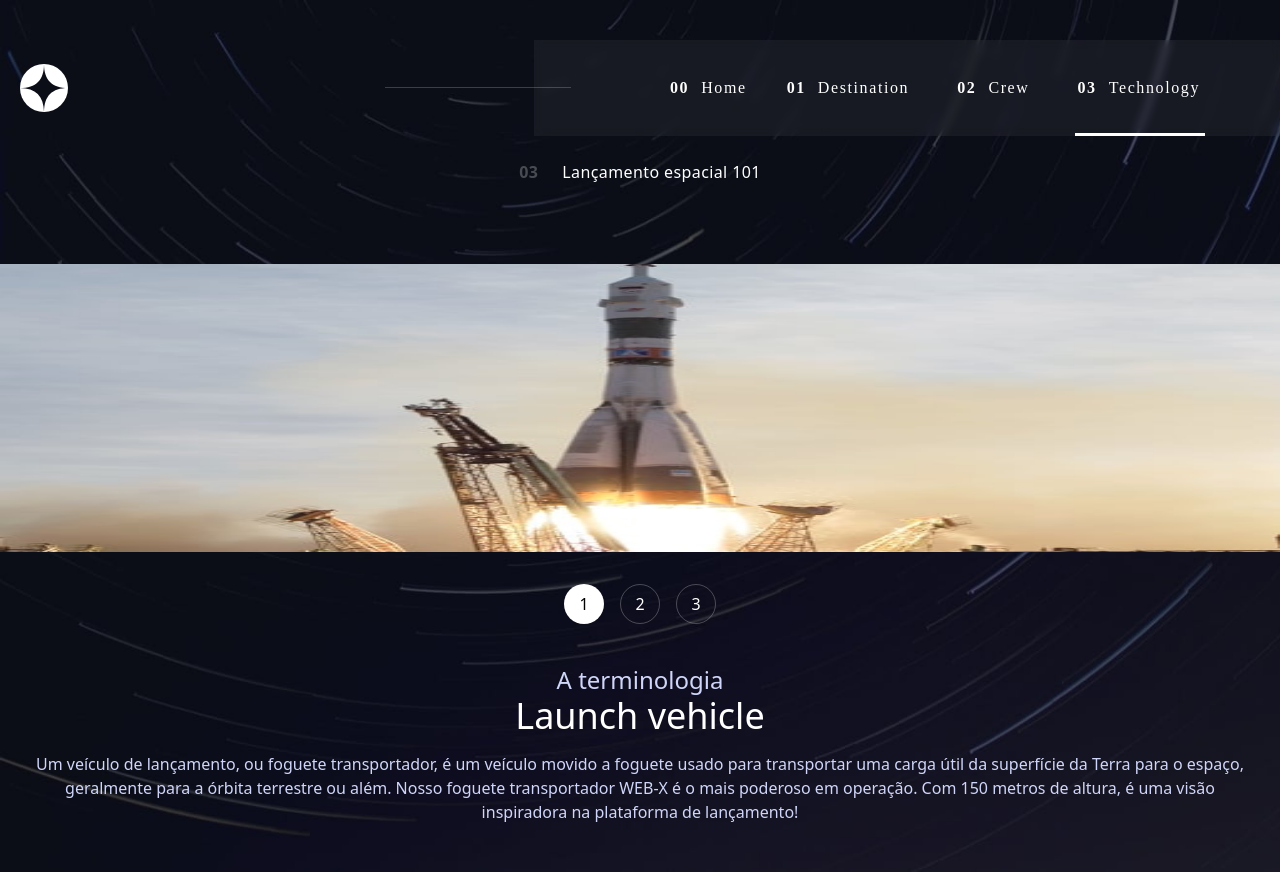
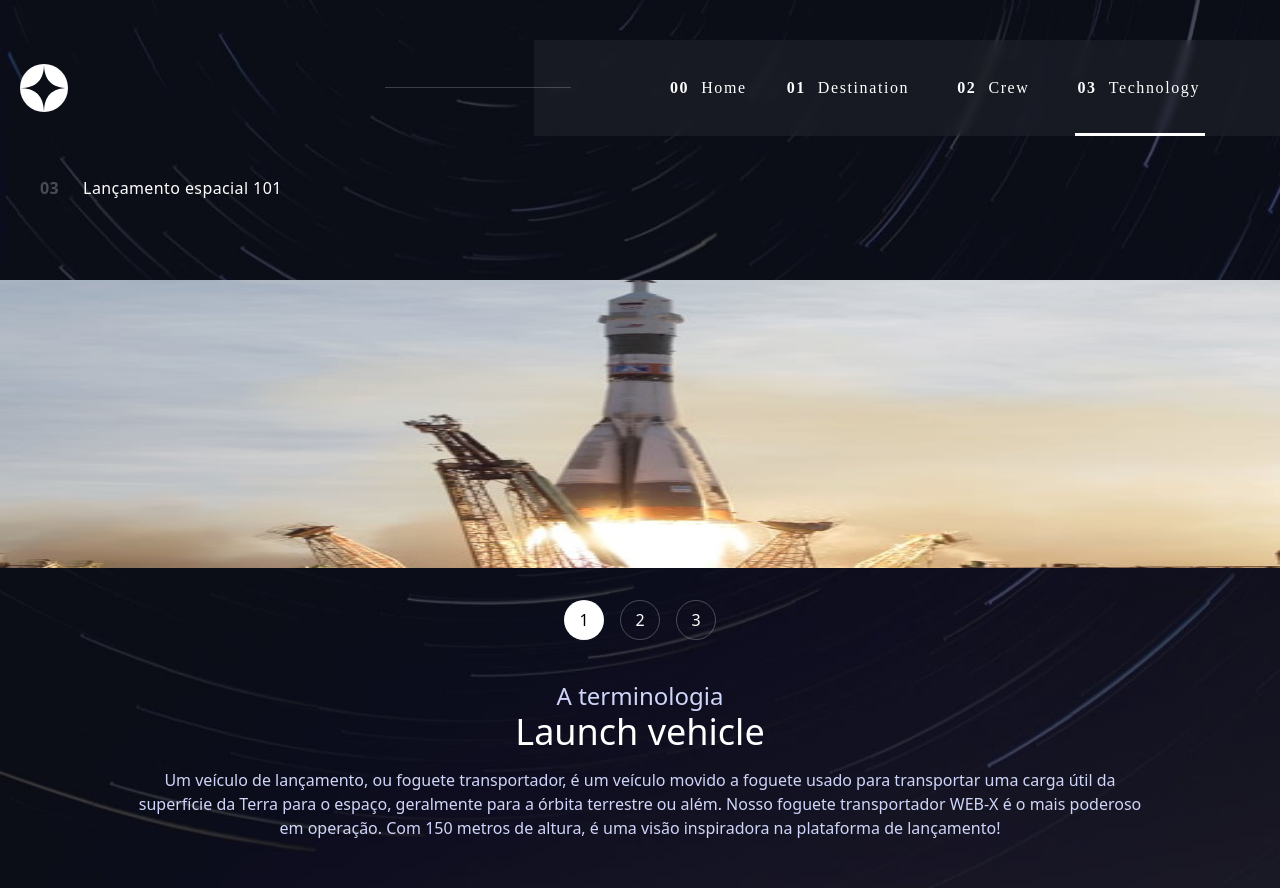
Before and after one commit to Daniel-san8/Nasa, a React (Vite) app: page /technology in a window 1280 px wide. Built offline with nearby package versions, Linux system fonts and the light colour scheme; a web font is replaced by a local one.

Commit message:
feat: md responsivo technology

```diff
--- a/src/Components/Technology.tsx
+++ b/src/Components/Technology.tsx
@@ -28,7 +28,7 @@ const Technology = () => {
   if (!data) return null;
   return (
     <div className="flex flex-col items-center h-full">
-      <h1 className="text-white tracking-wide pt-6 pb-20">
+      <h1 className="text-white tracking-wide pt-6 pb-20 md:self-start md:px-10 md:pt-10">
         <span className="font-bold opacity-25 pr-6 lg:text-nowrap">03</span>
         Lançamento espacial 101
       </h1>
@@ -57,7 +57,7 @@ const Technology = () => {
         <h3 className="text-4xl text-white ">
           {data.technology[indice]?.name}
         </h3>
-        <p className="text-center text-blue-secondary leading-6 pt-4 px-6 pb-12">
+        <p className="text-center text-blue-secondary leading-6 pt-4 px-6 pb-12 md:px-32">
           {data.technology[indice]?.description}
         </p>
       </div>
```
